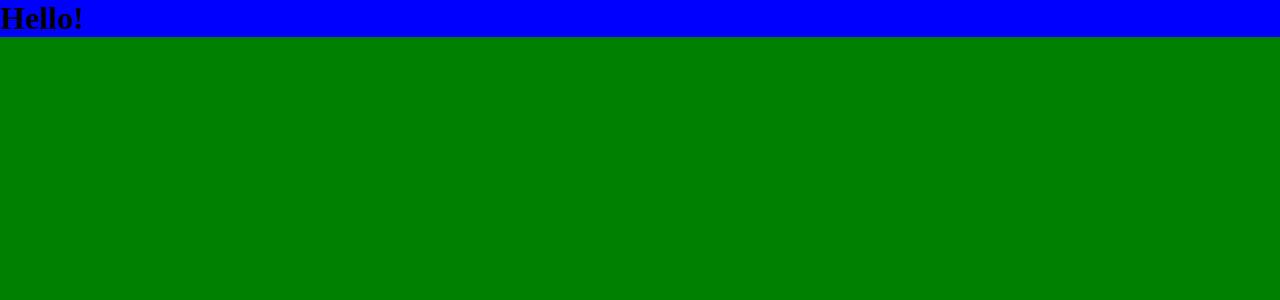
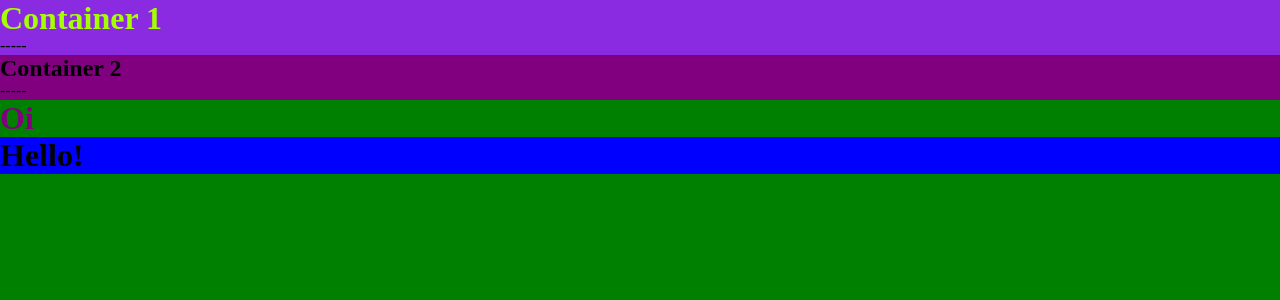
Before and after one commit to kleitonalbuquerque/frontend-strapi-react, a React (Create React App) app: page / in a window 1280 px wide. Shown: the top 300 px of the page. Built offline with nearby package versions, Linux system fonts and the light colour scheme.

Commit message:
Conhecendo melhor o styled-components

```diff
--- a/src/index.jsx
+++ b/src/index.jsx
@@ -1,16 +1,67 @@
 import React from "react";
 import ReactDOM from "react-dom/client";
-import { ThemeProvider } from "styled-components";
 
 import { GlobalStyles } from "./styles/global-styles";
 import { theme } from "./styles/theme";
 import Home from "./templates/App";
+
+import styled, { css, ThemeProvider } from "styled-components";
+
+const changeBackground = (theme, bg) => css`
+  background: ${bg};
+  color: #000;
+`;
+
+const Heading = styled.h1`
+  color: #800080;
+`;
+
+export const Container = styled.div`
+  /* background: #ff0000; */
+  background: ${({ theme }) => theme.colors.mediumGray};
+
+  ${({ theme, bg }) => css`
+    color: ${theme.colors.white};
+    ${changeBackground(theme, bg)}
+  `}
+
+  /* article.h1  */
+  ${Heading} {
+    color: #008000;
+  }
+
+  /* article.h1  */
+  ${Heading}:hover {
+    color: #a6ff00;
+  }
+
+  /* article:hover  */
+  &:hover {
+    background-color: #8a2be2;
+  }
+
+  /* article::after  */
+  &::after {
+    content: "-----";
+  }
+`;
+
+export const Container2 = styled(Container).attrs({ as: "article" })`
+  background: #800080;
+`;
 
 const root = ReactDOM.createRoot(document.getElementById("root"));
 root.render(
   <React.StrictMode>
     <ThemeProvider theme={theme}>
       <GlobalStyles />
+      <Container>
+        <Heading>Container 1</Heading>
+      </Container>
+      <Container2>
+        <h1>Container 2</h1>
+      </Container2>
+      <Heading>Oi</Heading>
       <Home />
     </ThemeProvider>
   </React.StrictMode>
--- a/src/styles/theme.js
+++ b/src/styles/theme.js
@@ -1,8 +1,13 @@
 export const theme = {
   colors: {
-    mainBg: "green",
+    mainBg: "#008000",
     secondaryBg: "blue",
+    white: "#FFF",
+    mediumGray: "#DDD",
   },
-  fonts: {},
-  spacings: {},
+  fonts: {
+    default: "'Open Sans', sans-serif",
+    secondary: "'Montserrat', sans-serif",
+  },
+  sizes: {},
 };
```
